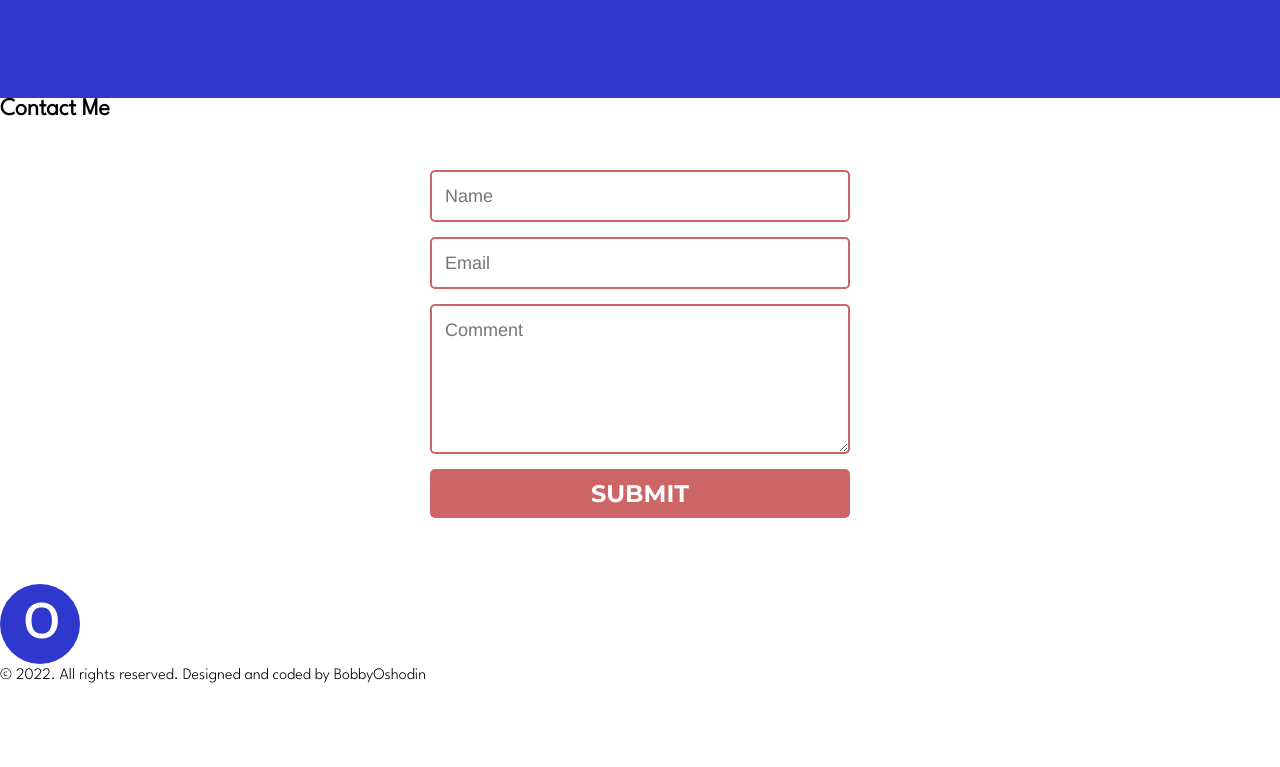
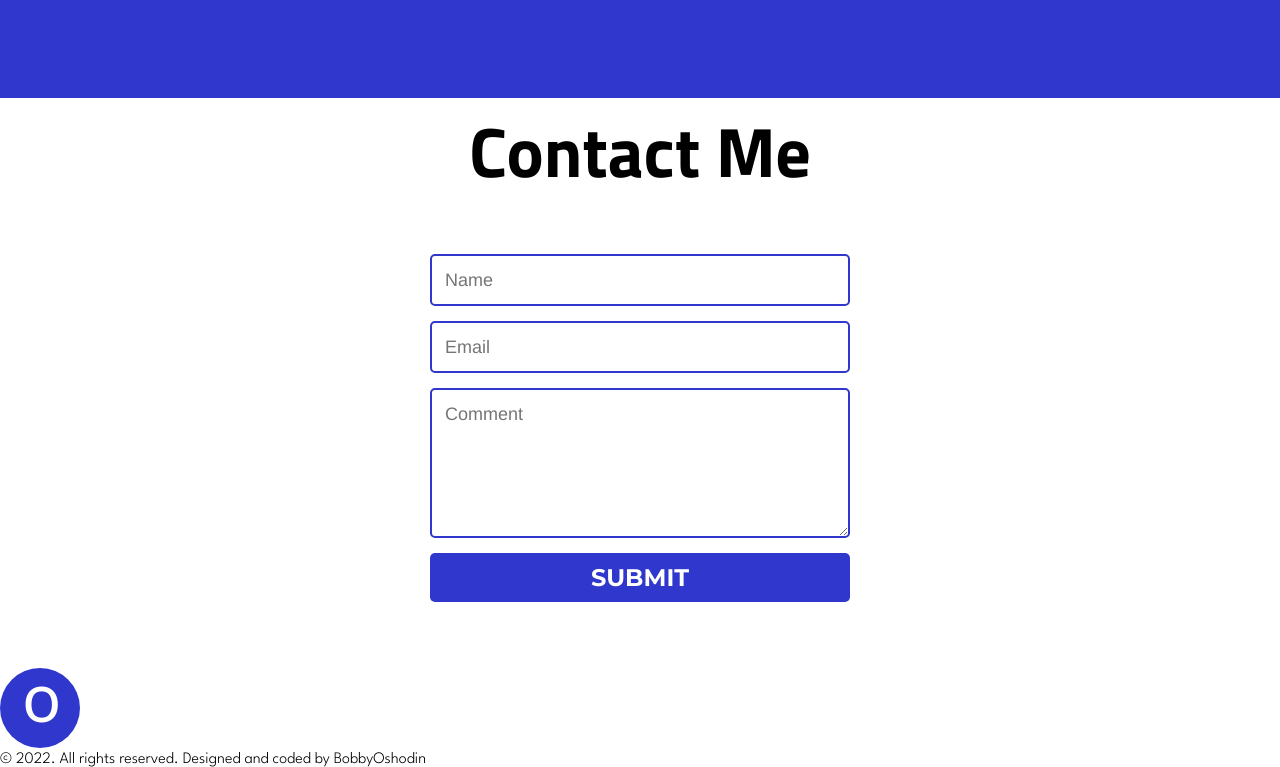
Before and after one commit to sirbob12/BobbyOshodin, a React (Create React App) app: page / in a window 1280 px wide. Shown: the part 2651-3418 px from the top of the page. Before the commit the page ends 3334 px from the top, so only its background shows below. Built offline with nearby package versions, Linux system fonts and the light colour scheme.

Commit message:
commit new items

```diff
--- a/src/Component/Contact/contact.css
+++ b/src/Component/Contact/contact.css
@@ -2,6 +2,13 @@
 
 /*body { background:rgb(30,30,40); }*/
 form { max-width:420px; margin:50px auto; }
+
+.contact_heading{
+  text-align: center;
+  font-size: 70px;
+  font-weight: bold;
+  font-family: var(--primary-font);
+}
 
 .feedback-input {
   color:white;
@@ -11,7 +18,7 @@ form { max-width:420px; margin:50px auto; }
   border-radius: 5px;
   line-height: 22px;
   background-color: transparent;
-  border:2px solid #CC6666;
+  border:2px solid var(--primary-color);
   transition: all 0.3s;
   padding: 13px;
   margin-bottom: 15px;
@@ -20,7 +27,7 @@ form { max-width:420px; margin:50px auto; }
   outline:0;
 }
 
-.feedback-input:focus { border:2px solid #CC4949; }
+.feedback-input:focus { border:2px solid var(--primary-color); }
 
 textarea {
   height: 150px;
@@ -31,7 +38,7 @@ textarea {
 [type="submit"] {
   font-family: 'Montserrat', Arial, Helvetica, sans-serif;
   width: 100%;
-  background:#CC6666;
+  background:var(--primary-color);
   border-radius:5px;
   border:0;
   cursor:pointer;
@@ -43,4 +50,4 @@ textarea {
   margin-top:-4px;
   font-weight:700;
 }
-[type="submit"]:hover { background:#CC4949; }
+[type="submit"]:hover { background:var(--primary-color); }
```
Also changed, not shown: src/Component/Portfolio/Portfolio.css (added).
